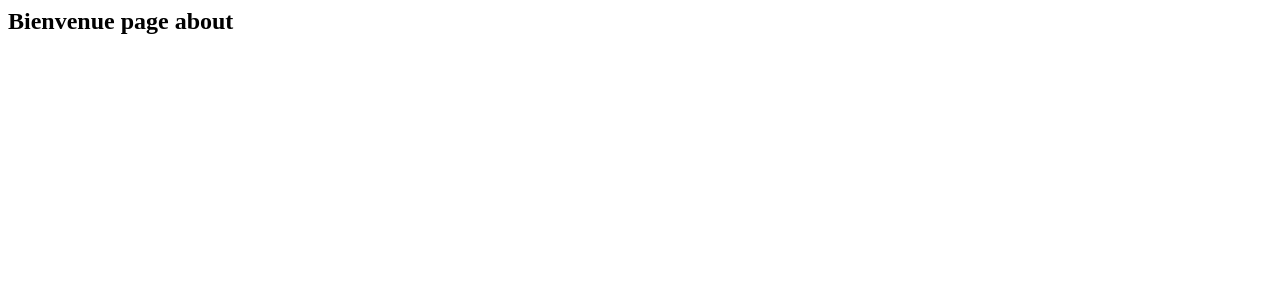
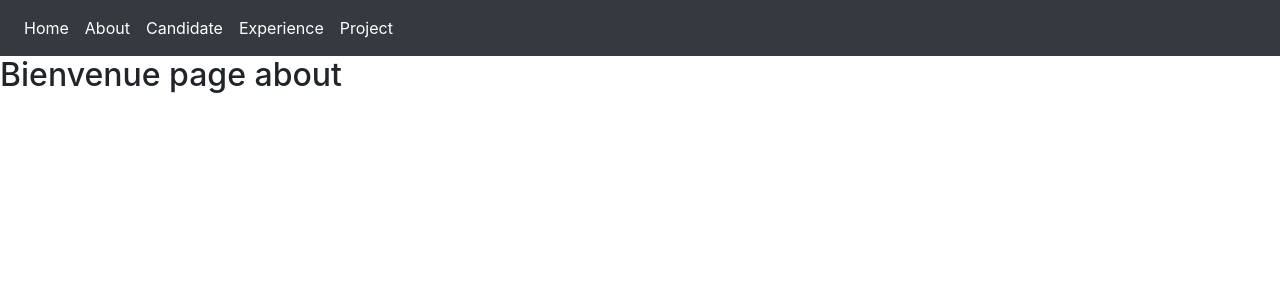
Before and after one commit to charly-boisson/TP-exo-python, a Flask app: page /about in a window 1280 px wide. Shown: the top 300 px of the page. Run offline with Flask 2, Linux system fonts and the light colour scheme; some libraries are stand-ins or nearby versions.

Commit message:
update template

```diff
--- a/routes.py
+++ b/routes.py
@@ -4,6 +4,7 @@ import middlewares.website as website
 def get_routes_api(app):
     app.add_url_rule('/api/candidates', 'candidates', api.get_candidates, methods=['GET'])
     app.add_url_rule('/api/candidates/<string:id>', '<string:id>', api.get_candidat, methods=['GET'])
+    # app.add_url_rule('/api/candidates/<string:id>', 'id', api.delete_candidat, methods=['DELETE'])
     app.add_url_rule('/api/experiences', 'experiences', api.get_experiences, methods=['GET'])
     app.add_url_rule('/api/projects', 'projects', api.get_projects, methods=['GET'])
 
--- a/templates/layout.html
+++ b/templates/layout.html
@@ -1,12 +1,11 @@
 <head>
-  {% block head %}
-  {% endblock %}
+  <link rel="stylesheet" href="https://stackpath.bootstrapcdn.com/bootstrap/4.3.1/css/bootstrap.min.css" integrity="sha384-ggOyR0iXCbMQv3Xipma34MD+dH/1fQ784/j6cY/iJTQUOhcWr7x9JvoRxT2MZw1T" crossorigin="anonymous">
+  <script src="https://code.jquery.com/jquery-3.3.1.slim.min.js" integrity="sha384-q8i/X+965DzO0rT7abK41JStQIAqVgRVzpbzo5smXKp4YfRvH+8abtTE1Pi6jizo" crossorigin="anonymous"></script>
+  <script src="https://cdnjs.cloudflare.com/ajax/libs/popper.js/1.14.7/umd/popper.min.js" integrity="sha384-UO2eT0CpHqdSJQ6hJty5KVphtPhzWj9WO1clHTMGa3JDZwrnQq4sF86dIHNDz0W1" crossorigin="anonymous"></script>
+  <script src="https://stackpath.bootstrapcdn.com/bootstrap/4.3.1/js/bootstrap.min.js" integrity="sha384-JjSmVgyd0p3pXB1rRibZUAYoIIy6OrQ6VrjIEaFf/nJGzIxFDsf4x0xIM+B07jRM" crossorigin="anonymous"></script>
 </head>
 <body>
-  <div class="container">
-    {% block navigation %}
-    {% endblock %}
-  </div>
+  {% include 'navigation.html' %}
   <div id="container">
     {% block content %}
     {% endblock %}
--- a/templates/navigation.html
+++ b/templates/navigation.html
@@ -1,9 +1,19 @@
-<nav class="navbar navbar-fixed-top">
-  <div class="navbar-nav">
-    <a class="nav-item nav-link active" href="/">Home</a>
-    <a class="nav-item nav-link" href="about">About</a>
-    <a class="nav-item nav-link" href="candidate">Candidate</a>
-    <a class="nav-item nav-link" href="experience">Experience</a>
-    <a class="nav-item nav-link" href="project">Project</a>
-  </div>
+<nav class="navbar navbar-expand-lg navbar-dark bg-dark">
+    <ul class="navbar-nav mr-auto">
+      <li class="nav-item active">
+        <a class="nav-item nav-link active" href="/index">Home</a>
+      </li>
+      <li class="nav-item active">
+        <a class="nav-item nav-link" href="about">About</a>
+      </li>
+      <li class="nav-item active">
+        <a class="nav-item nav-link" href="candidate">Candidate</a>
+      </li>
+      <li class="nav-item active">
+        <a class="nav-item nav-link" href="experience">Experience</a>
+      </li>
+      <li class="nav-item active">
+        <a class="nav-item nav-link" href="project">Project</a>
+      </li>
+  </ul>
 </nav>
```
